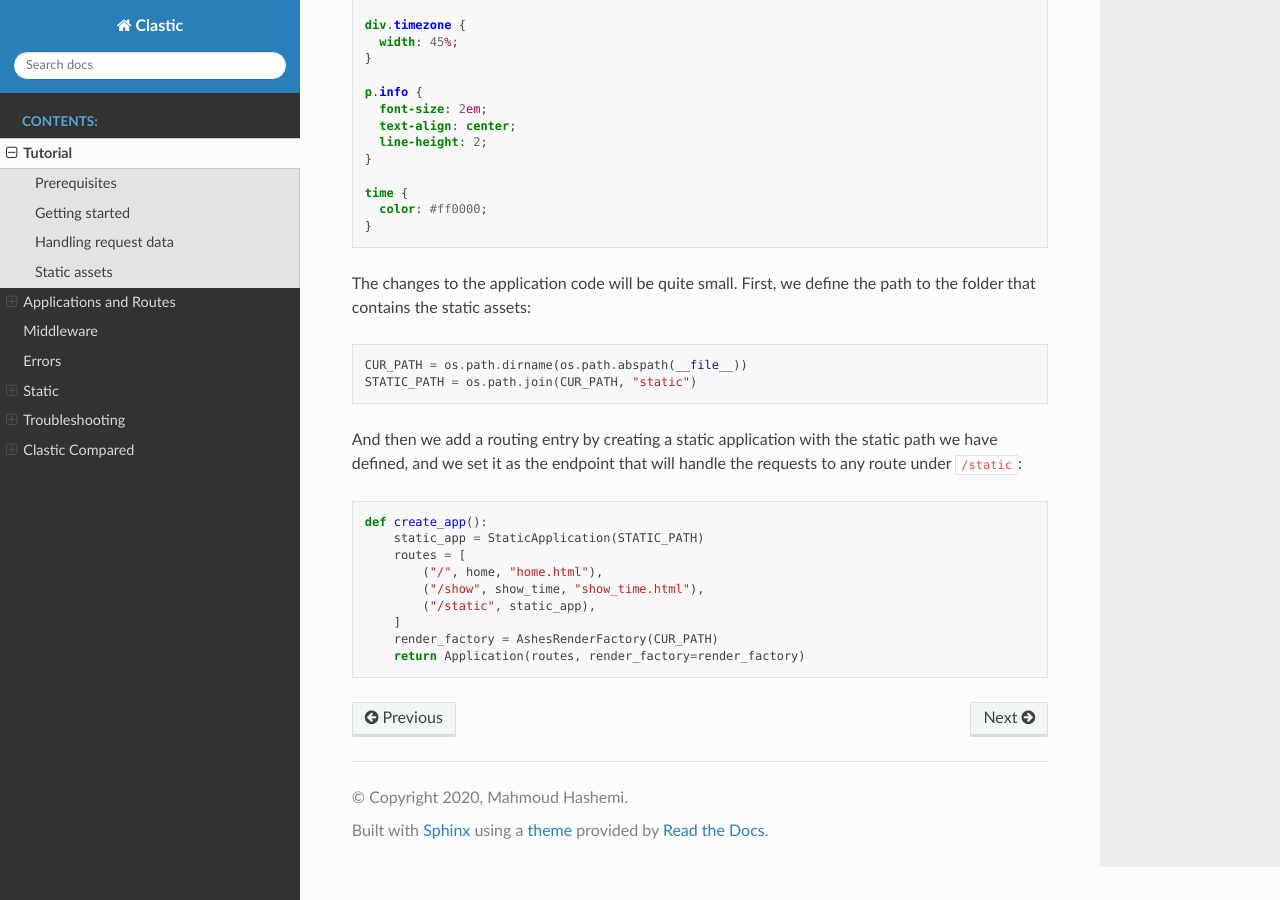
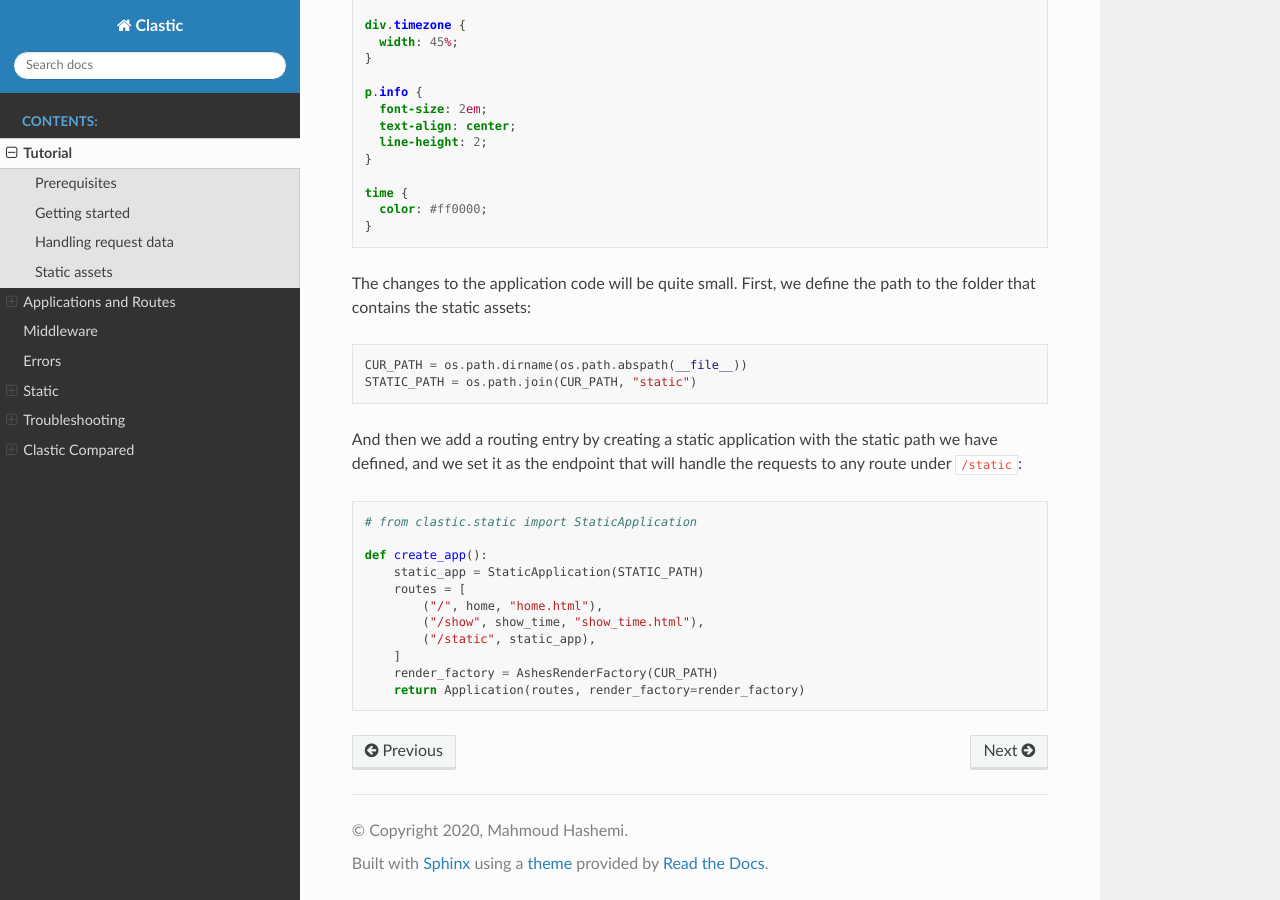
Before and after one commit to mahmoud/clastic, a Sphinx documentation site: the page built from docs/tutorial.rst, in a window 1280 px wide and 900 px high, scrolled down 5670 px. Built offline with Sphinx 7.4.7 and the Read the Docs theme 2.0.0, drawn with Linux system fonts in a browser that asks for light colours.

Commit message:
add missing import for static application to tutorial example

```diff
--- a/docs/tutorial.rst
+++ b/docs/tutorial.rst
@@ -374,6 +374,8 @@ to any route under ``/static``:
 
 .. code-block:: python
 
+   # from clastic.static import StaticApplication
+
    def create_app():
        static_app = StaticApplication(STATIC_PATH)
        routes = [
@@ -385,8 +387,6 @@ to any route under ``/static``:
        return Application(routes, render_factory=render_factory)
 
 
-
-
 .. _list of tz database time zones: https://en.wikipedia.org/wiki/List_of_tz_database_time_zones
 .. _Virtual Environments and Packages: https://docs.python.org/3/tutorial/venv.html
 .. _Ashes: https://github.com/mahmoud/ashes
```
